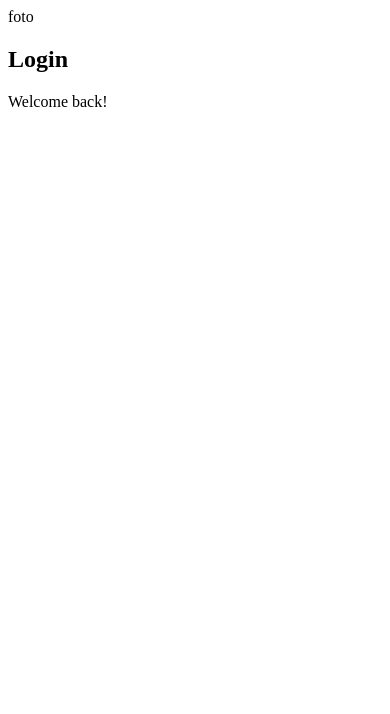
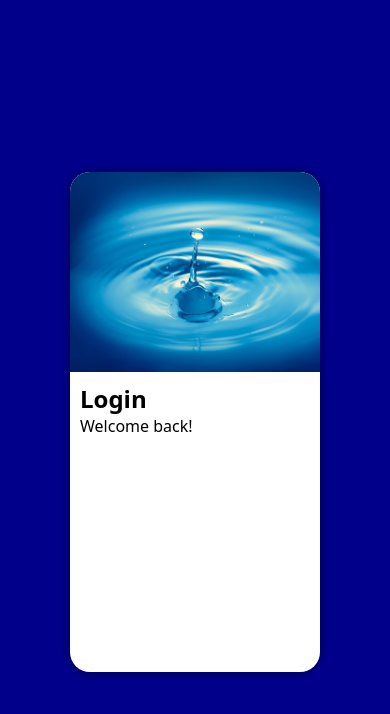
Before and after one commit to giorkakuda/Login, a plain HTML site: page index.html in a window 390 px wide. Drawn offline with Linux system fonts and the light colour scheme.

Commit message:
mobile first ok

```diff
--- a/index.html
+++ b/index.html
@@ -11,7 +11,7 @@
     <main>
         <section id="Login">
             <div id="imagem">
-                foto
+                <!-- imagem no css-->
             </div>
             <div id="formulario">
                 <h1>Login</h1>
--- a/style.css
+++ b/style.css
@@ -1 +1,44 @@
 @charset "UTF-8";
+
+* {
+    font-family: system-ui, -apple-system, BlinkMacSystemFont, 'Segoe UI', Roboto, Oxygen, Ubuntu, Cantarell, 'Open Sans', 'Helvetica Neue', sans-serif;
+    padding: 0px;
+    margin: 0px;
+    box-sizing: border-box;
+}
+body, html {
+    background-color: darkblue;
+    height: 100vh;
+    width: 100vw;
+}
+main {
+    position: relative;
+    height: 100vh;
+    width: 100vw;
+
+}
+section#Login {
+    background-color: white;
+    width: 250px;
+    height: 500px;
+    border-radius: 20px;
+    box-shadow: 0px 0px 10px rgba(0, 0, 0, 0.5);
+
+    position: absolute;
+    top: 50%;
+    left: 50%;
+    transform: translate(-50%, -50%);
+    overflow: hidden;
+}
+
+section#Login > div#imagem {
+    background-image: url(imagens/foto1.jpg);
+    height: 200px;
+    background-size: cover;
+    display: block;
+}
+section#Login > div#formulario {
+    display: block;
+    padding: 10px;
+
+}
```
